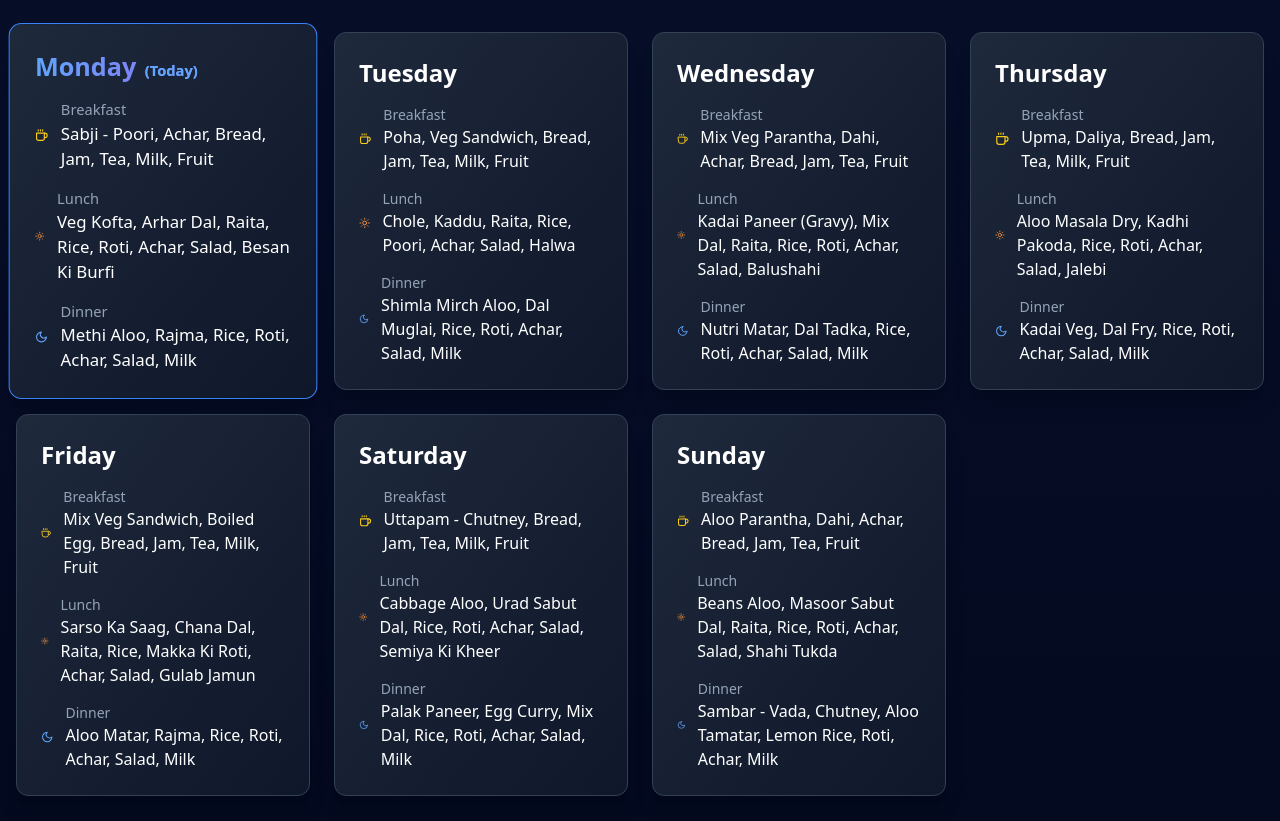
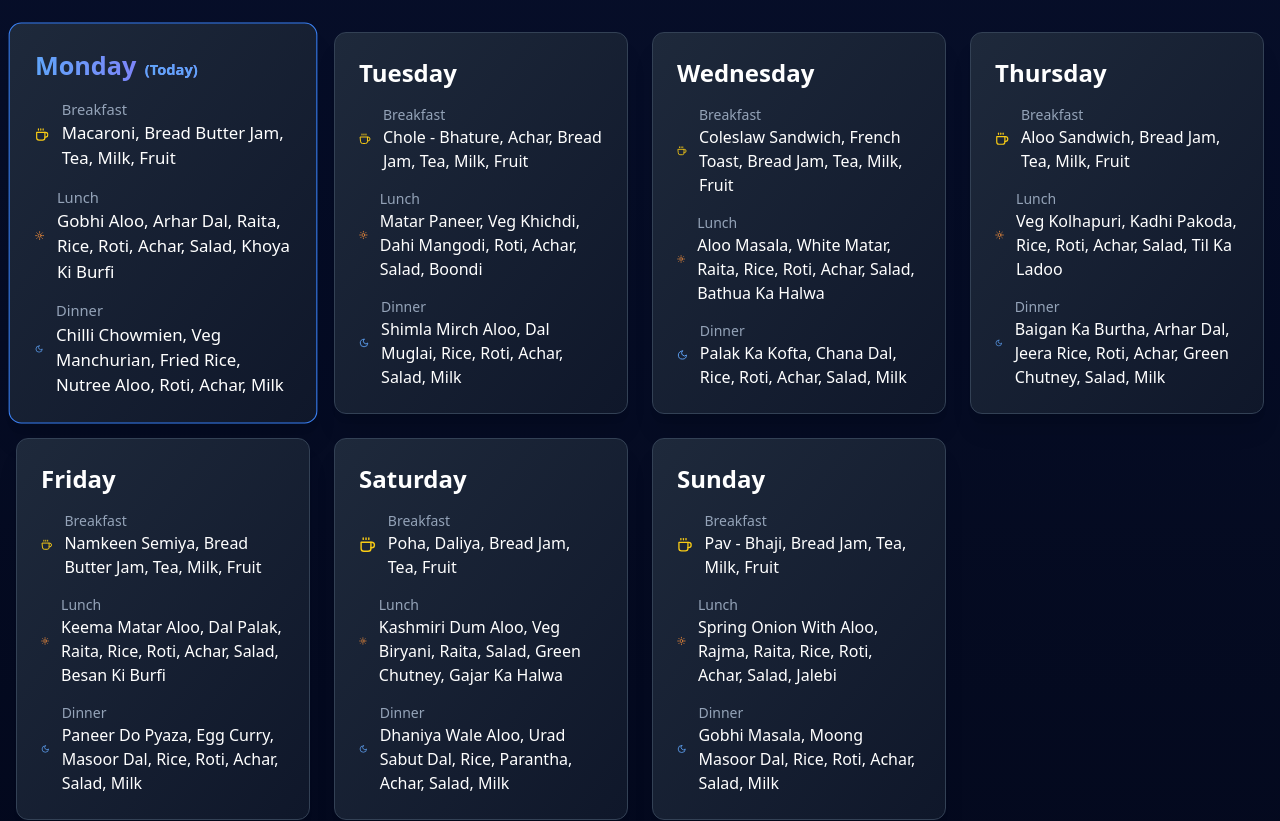
Before and after one commit to Harsimran-singh-7765/JIIT-MESS-SCHEDULE, a React (Vite) app: page / in a window 1280 px wide. Shown: the part 500-1321 px from the top of the page. Built offline with nearby package versions, Linux system fonts and the light colour scheme.

Commit message:
Update timetable.ts

```diff
--- a/src/data/timetable.ts
+++ b/src/data/timetable.ts
@@ -1,37 +1,37 @@
 export const timetableData: WeeklyTimetable = {
   Monday: {
-    breakfast: 'Sabji - Poori, Achar, Bread, Jam, Tea, Milk, Fruit',
-    lunch: 'Veg Kofta, Arhar Dal, Raita, Rice, Roti, Achar, Salad, Besan Ki Burfi',
-    dinner: 'Methi Aloo, Rajma, Rice, Roti, Achar, Salad, Milk',
+    breakfast: 'Macaroni, Bread Butter Jam, Tea, Milk, Fruit',
+    lunch: 'Gobhi Aloo, Arhar Dal, Raita, Rice, Roti, Achar, Salad, Khoya Ki Burfi',
+    dinner: 'Chilli Chowmien, Veg Manchurian, Fried Rice, Nutree Aloo, Roti, Achar, Milk',
   },
   Tuesday: {
-    breakfast: 'Poha, Veg Sandwich, Bread, Jam, Tea, Milk, Fruit',
-    lunch: 'Chole, Kaddu, Raita, Rice, Poori, Achar, Salad, Halwa',
+    breakfast: 'Chole - Bhature, Achar, Bread Jam, Tea, Milk, Fruit',
+    lunch: 'Matar Paneer, Veg Khichdi, Dahi Mangodi, Roti, Achar, Salad, Boondi',
     dinner: 'Shimla Mirch Aloo, Dal Muglai, Rice, Roti, Achar, Salad, Milk',
   },
   Wednesday: {
-    breakfast: 'Mix Veg Parantha, Dahi, Achar, Bread, Jam, Tea, Fruit',
-    lunch: 'Kadai Paneer (Gravy), Mix Dal, Raita, Rice, Roti, Achar, Salad, Balushahi',
-    dinner: 'Nutri Matar, Dal Tadka, Rice, Roti, Achar, Salad, Milk',
+    breakfast: 'Coleslaw Sandwich, French Toast, Bread Jam, Tea, Milk, Fruit',
+    lunch: 'Aloo Masala, White Matar, Raita, Rice, Roti, Achar, Salad, Bathua Ka Halwa',
+    dinner: 'Palak Ka Kofta, Chana Dal, Rice, Roti, Achar, Salad, Milk',
   },
   Thursday: {
-    breakfast: 'Upma, Daliya, Bread, Jam, Tea, Milk, Fruit',
-    lunch: 'Aloo Masala Dry, Kadhi Pakoda, Rice, Roti, Achar, Salad, Jalebi',
-    dinner: 'Kadai Veg, Dal Fry, Rice, Roti, Achar, Salad, Milk',
+    breakfast: 'Aloo Sandwich, Bread Jam, Tea, Milk, Fruit',
+    lunch: 'Veg Kolhapuri, Kadhi Pakoda, Rice, Roti, Achar, Salad, Til Ka Ladoo',
+    dinner: 'Baigan Ka Burtha, Arhar Dal, Jeera Rice, Roti, Achar, Green Chutney, Salad, Milk',
   },
   Friday: {
-    breakfast: 'Mix Veg Sandwich, Boiled Egg, Bread, Jam, Tea, Milk, Fruit',
-    lunch: 'Sarso Ka Saag, Chana Dal, Raita, Rice, Makka Ki Roti, Achar, Salad, Gulab Jamun',
-    dinner: 'Aloo Matar, Rajma, Rice, Roti, Achar, Salad, Milk',
+    breakfast: 'Namkeen Semiya, Bread Butter Jam, Tea, Milk, Fruit',
+    lunch: 'Keema Matar Aloo, Dal Palak, Raita, Rice, Roti, Achar, Salad, Besan Ki Burfi',
+    dinner: 'Paneer Do Pyaza, Egg Curry, Masoor Dal, Rice, Roti, Achar, Salad, Milk',
   },
   Saturday: {
-    breakfast: 'Uttapam - Chutney, Bread, Jam, Tea, Milk, Fruit',
-    lunch: 'Cabbage Aloo, Urad Sabut Dal, Rice, Roti, Achar, Salad, Semiya Ki Kheer',
-    dinner: 'Palak Paneer, Egg Curry, Mix Dal, Rice, Roti, Achar, Salad, Milk',
+    breakfast: 'Poha, Daliya, Bread Jam, Tea, Fruit',
+    lunch: 'Kashmiri Dum Aloo, Veg Biryani, Raita, Salad, Green Chutney, Gajar Ka Halwa',
+    dinner: 'Dhaniya Wale Aloo, Urad Sabut Dal, Rice, Parantha, Achar, Salad, Milk',
   },
   Sunday: {
-    breakfast: 'Aloo Parantha, Dahi, Achar, Bread, Jam, Tea, Fruit',
-    lunch: 'Beans Aloo, Masoor Sabut Dal, Raita, Rice, Roti, Achar, Salad, Shahi Tukda',
-    dinner: 'Sambar - Vada, Chutney, Aloo Tamatar, Lemon Rice, Roti, Achar, Milk',
+    breakfast: 'Pav - Bhaji, Bread Jam, Tea, Milk, Fruit',
+    lunch: 'Spring Onion With Aloo, Rajma, Raita, Rice, Roti, Achar, Salad, Jalebi',
+    dinner: 'Gobhi Masala, Moong Masoor Dal, Rice, Roti, Achar, Salad, Milk',
   },
 };
```
